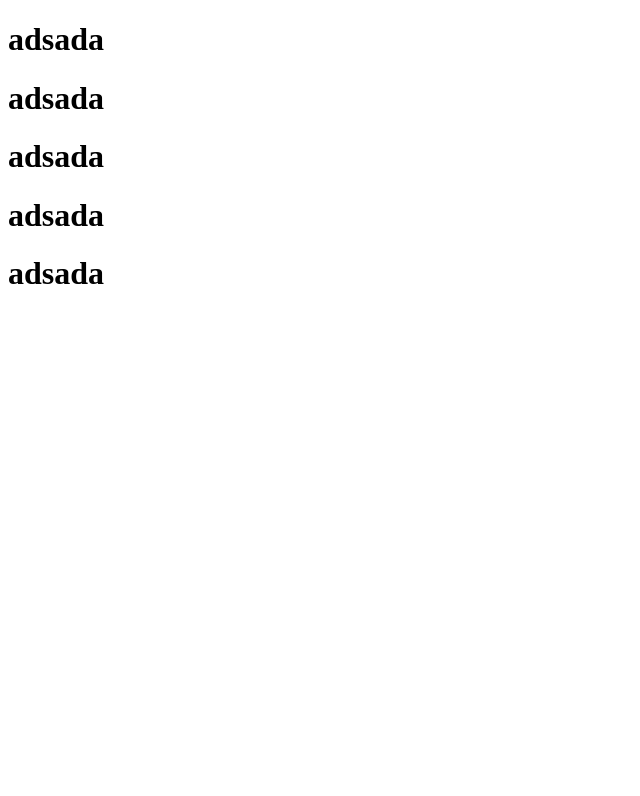
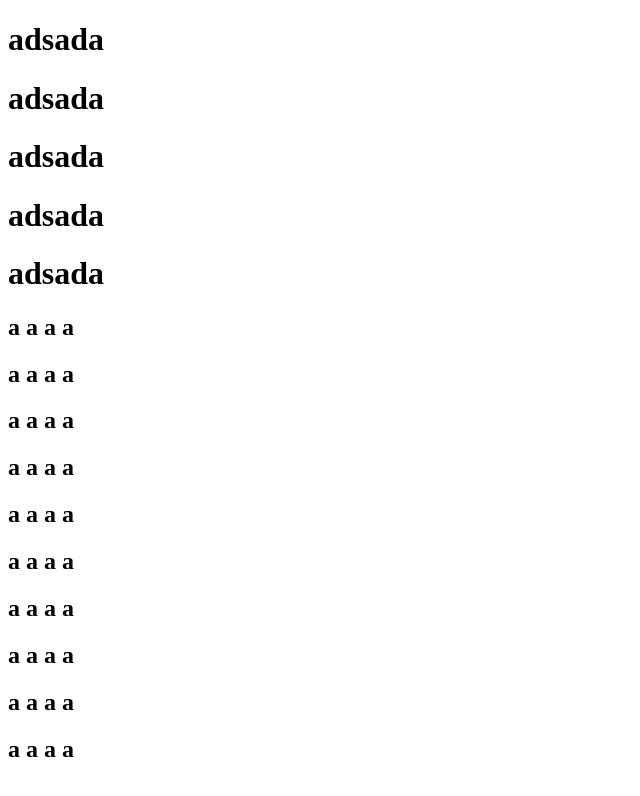
Before and after one commit to yankang1234/who, a website: page index.html in a window 1280 px wide. Shown: the whole page, without its empty margins (0-640 px from the left). Drawn offline with Linux system fonts and the light colour scheme.

Commit message:
no message

```diff
--- a/index.html
+++ b/index.html
@@ -12,5 +12,15 @@
     <h1>adsada</h1>
     <h1>adsada</h1>
     <h1>adsada</h1>
+    <h2>a a a a </h2>
+    <h2>a a a a </h2>
+    <h2>a a a a </h2>
+    <h2>a a a a </h2>
+    <h2>a a a a </h2>
+    <h2>a a a a </h2>
+    <h2>a a a a </h2>
+    <h2>a a a a </h2>
+    <h2>a a a a </h2>
+    <h2>a a a a </h2>
 </body>
 </html>
```
